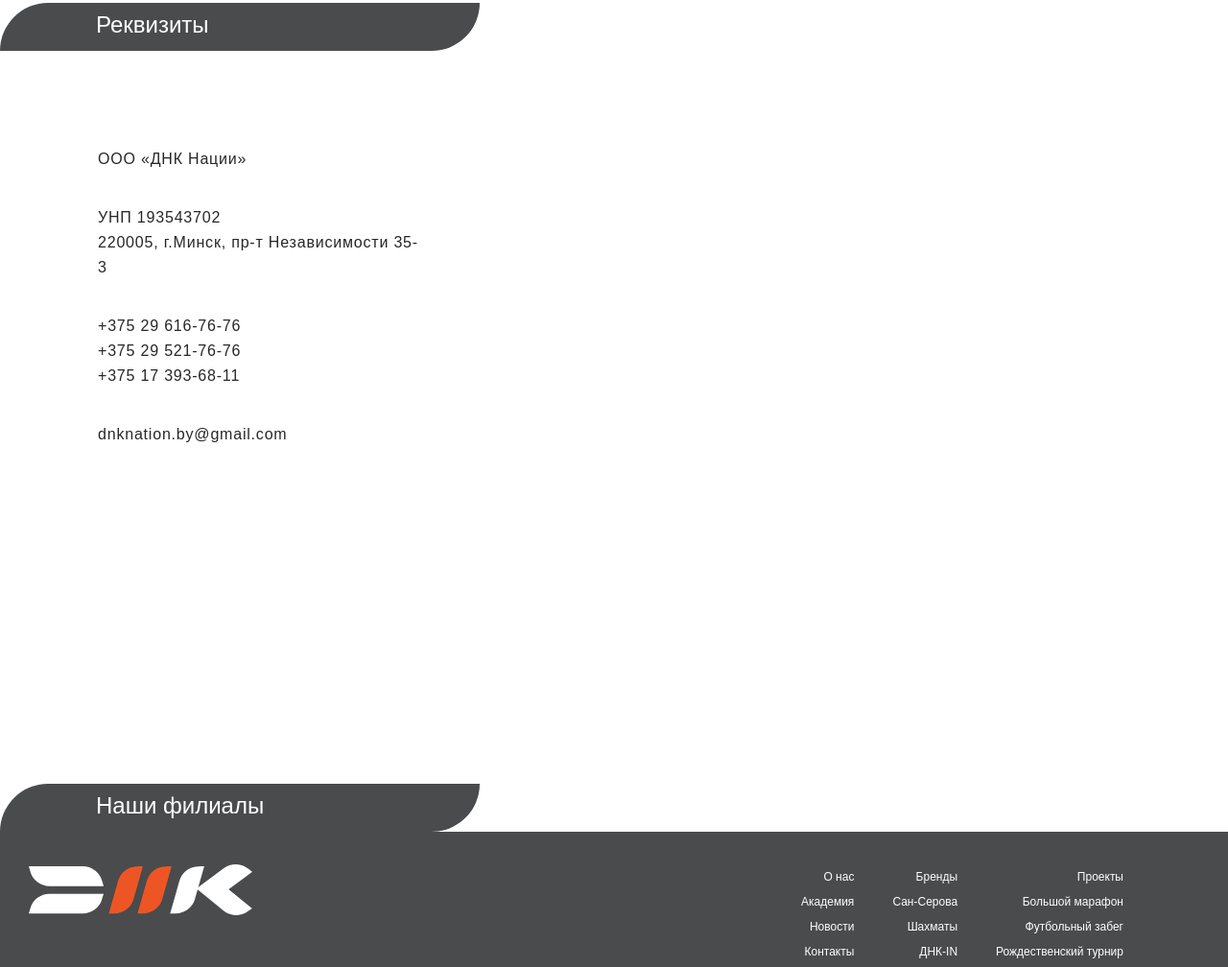
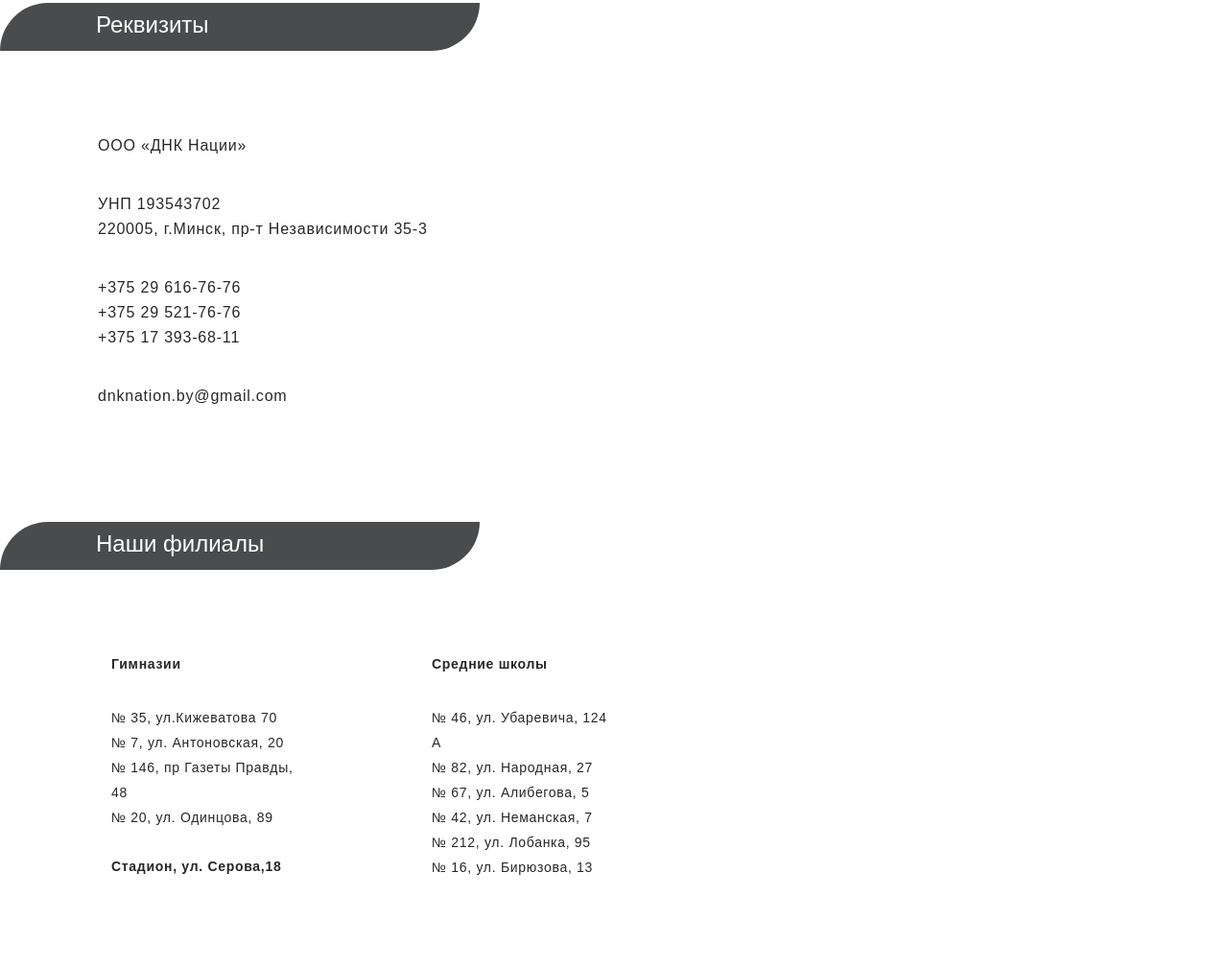
Before and after one commit to DanilaKanapatski/DNK, a plain HTML site: page pages/contacts.html in a window 1280 px wide. Shown: the part 151-1159 px from the top of the page at 96% size. Drawn offline with Linux system fonts and the light colour scheme.

Commit message:
added contacts page

```diff
--- a/pages/contacts.html
+++ b/pages/contacts.html
@@ -7,7 +7,7 @@
     <meta name="viewport" content="width=device-width, initial-scale=1.0">
     <link rel="stylesheet" href="../styles/global.css">
     <link rel="stylesheet" href="../styles/header.css">
-    <link rel="stylesheet" href="../styles/contactsPage/contactsPage.css">
+    <link rel="stylesheet" href="../styles/contactsPage/contacts.css">
     <link rel="stylesheet" href="../styles/footer.css">
     <title>Document</title>
 </head>
@@ -18,8 +18,8 @@
             <img src="../images/header-logo.png" alt="logo">
             <nav>
                 <ul class="header-list">
-                    <li><a href="index.html">О нас</a></li>
-                    <li><a href="acadimia.html">Академия</a></li>
+                    <li><a href="../index.html">О нас</a></li>
+                    <li><a href="academy.html">Академия</a></li>
                     <li>Проекты</li>
                     <li><a href="news.html">Новости</a></li>
                     <li><a href="contacts.html">Контакты</a></li>
@@ -29,13 +29,15 @@
             <a href="https://www.instagram.com/danila.knptski/"><img src="../images/icons/inst.svg" alt="instagram"></a>
         </div>
     </header>
-    <section class="contactsPage">
+    <section class="contacts">
         <!-- <img class="contacts-big" src="../images/icons/big-star.svg" alt=""> -->
+        <div class="contacts-wrapper">
+            <div class="contacts-content">
                 <div class="title-wrapper">
                     <h2 class="contacts-title title">Реквизиты</h2>
                 </div>
-        <div class="contacts-wrapper">
-            <div class="contacts-content">
+
+                <div class="contacts-requisites">
                     <p>ООО «ДНК Нации»</p>
 
                     <div>
@@ -49,13 +51,36 @@
                     </div>
                     <p>dnknation.by@gmail.com</p>
                 </div>
+                <div class="title-wrapper branches">
+                    <h2 class="contacts-title title">Наши филиалы</h2>
+                </div>
+                <div class="contacts-branches">
+                    <div class="contacts-branches__gymnasiums">
+                        <h3>Гимназии
+                        </h3>
+                        <p>№ 35, ул.Кижеватова 70</p>
+                        <p>№ 7, ул. Антоновская, 20</p>
+                        <p>№ 146, пр Газеты Правды, 48</p>
+                        <p> № 20, ул. Одинцова, 89</p>
+
+                        <h3 class="stadium">Стадион, ул. Серова,18</h3>
+                    </div>
+                    <div class="contacts-branches__schools">
+                        <h3>Средние школы </h3>
+                        <p>№ 46, ул. Убаревича, 124 А</p>
+                        <p> № 82, ул. Народная, 27</p>
+                        <p>№ 67, ул. Алибегова, 5</p>
+                        <p> № 42, ул. Неманская, 7</p>
+                        <p> № 212, ул. Лобанка, 95</p>
+                        <p>№ 16, ул. Бирюзова, 13</p>
+
+                    </div>
+                </div>
+            </div>
 
             <iframe
                 src="https://yandex.ru/map-widget/v1/?um=constructor%3A367e653623deb127f77fef96b96131113038ef31e78b0b1a073032bc90ac327a&amp;source=constructor"
                 width="500" height="500" frameborder="0"></iframe>
-        </div>
-        <div class="title-wrapper">
-            <h2 class="contacts-title title">Наши филиалы</h2>
         </div>
     </section>
     <footer class="footer">
--- /dev/null
+++ b/styles/contactsPage/contacts.css
@@ -0,0 +1,65 @@
+.contacts {
+    position: relative;
+    margin-top: 44px;
+}
+
+/* .contacts-big {
+    position: absolute;
+    z-index: -1;
+    top: -264px;
+    right: 0px;
+} */
+/*
+.contacts-mini {
+    position: absolute;
+    z-index: -1;
+    right: 470px;
+    bottom: 135px;
+} */
+
+.contacts-wrapper {
+    display: flex;
+    gap: 30px;
+    padding: 0 110px 150px 0;
+    align-items: flex-end;
+}
+
+.contacts-requisites {
+    margin-top: 86px;
+    padding-left: 102px;
+    display: flex;
+    flex-direction: column;
+    gap: 35px;
+    color: #272727;
+    font-size: 16px;
+    line-height: 26px;
+    letter-spacing: 0.8px;
+}
+
+.branches {
+    margin-top: 118px;
+}
+
+.contacts-branches {
+    padding-left: 116px;
+    color: #272727;
+    font-size: 14px;
+    font-weight: 400;
+    letter-spacing: 0.7px;
+    line-height: 26px;
+    display: flex;
+    gap: 126px;
+    margin-top: 85px;
+}
+
+.contacts-branches h3 {
+    color: #272727;
+    font-size: 14px;
+    font-weight: 700;
+    letter-spacing: 0.7px;
+    margin-bottom: 30px;
+}
+
+.stadium {
+    margin-top: 25.5px;
+}
--- a/styles/contactsPage/contactsPage.css
+++ /dev/null
@@ -1,42 +0,0 @@
-.contactsPage {
-    position: relative;
-    margin-top: 44px;
-}
-
-/* .contacts-big {
-    position: absolute;
-    z-index: -1;
-    top: -264px;
-    right: 0px;
-} */
-
-.contacts-mini {
-    position: absolute;
-    z-index: -1;
-    right: 470px;
-    bottom: 135px;
-}
-
-.contacts-wrapper {
-    display: flex;
-    gap: 226px;
-    margin-top: 100px;
-    padding: 0 110px 164px 102px;
-}
-
-.contacts-content {
-    display: flex;
-    max-width: 372px;
-    flex-direction: column;
-    gap: 35px;
-    color: #272727;
-    font-size: 16px;
-    line-height: 26px;
-    letter-spacing: 0.8px;
-    align-items: flex-start;
-}
-
-.contacts-content__link {
-    display: block;
-    margin-top: 55px;
-}
```
Lines whose indentation alone changed are shown as unchanged.
